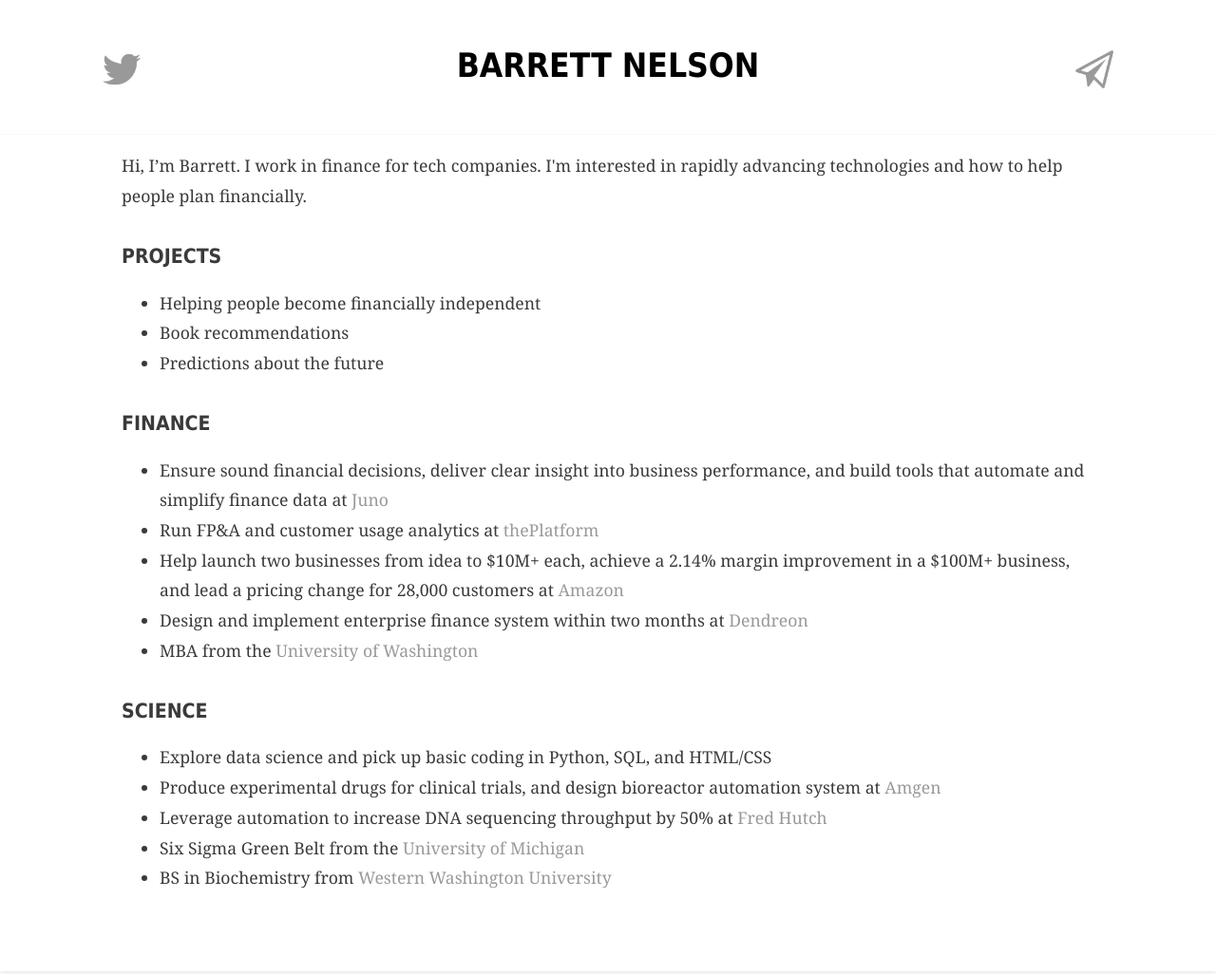
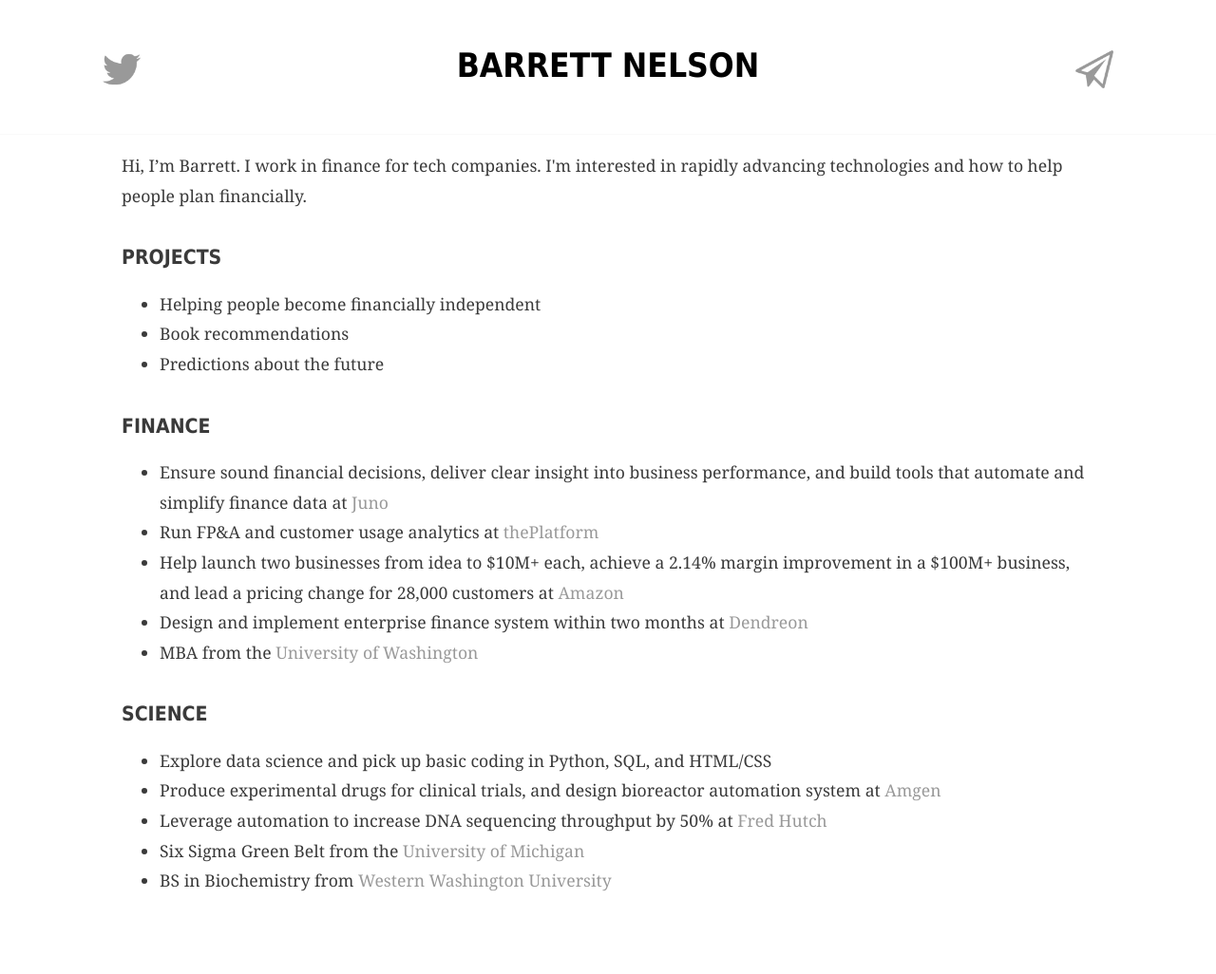
Before and after one commit to bstnel/bstnel.github.io, a Jekyll site: the page index.html, which Jekyll copies as it is, in a window 1280 px wide. Shown: the whole page at 95% size. Built offline with Jekyll 4.4.1, drawn with Linux system fonts in a browser that asks for light colours.

Commit message:
Update main.css

```diff
--- a/css/main.css
+++ b/css/main.css
@@ -21,7 +21,7 @@
     }
     h2{
       font-size: 1.2em;
-      margin-top: 1.5em;
+      margin-top: 1.55em;
     }
     .content{
       width: 80%;
```
